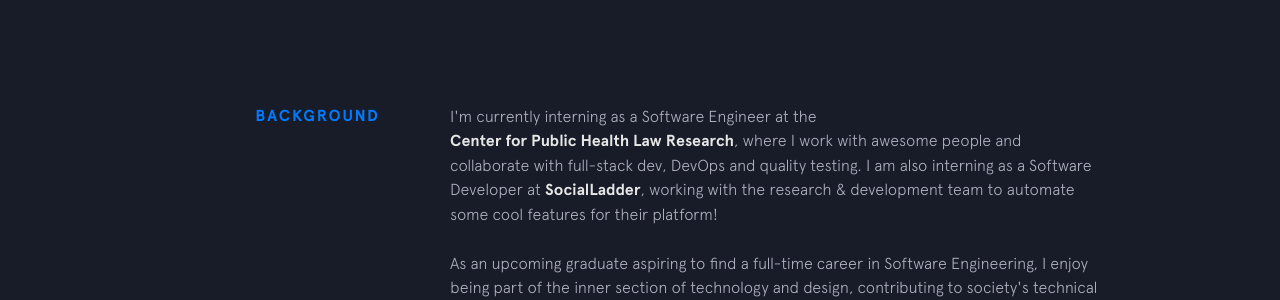
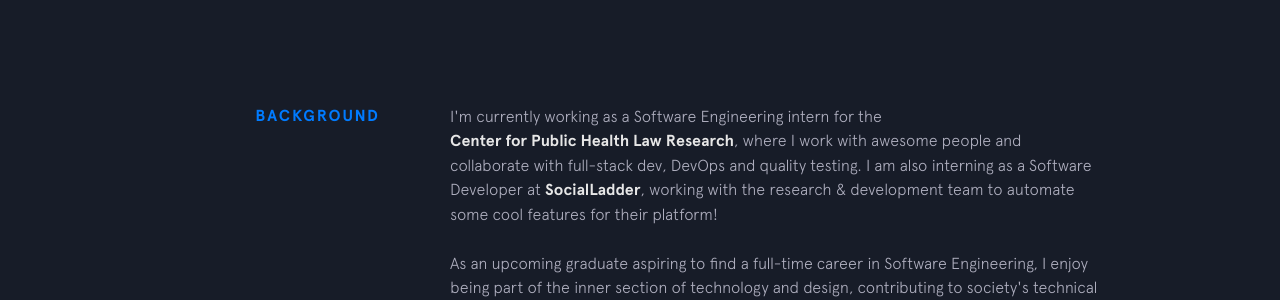
Before and after one commit to Faskyy/FahdK, a Jekyll site: the page built from index.html, in a window 1280 px wide. Shown: the part 896-1196 px from the top of the page. Built offline with Jekyll 4.4.1, drawn with Linux system fonts in a browser that asks for light colours; nearby versions of some CDN libraries.

Commit message:
Update background.html

```diff
--- a/_includes/background.html
+++ b/_includes/background.html
@@ -2,8 +2,7 @@
   <div class="section__title">Background</div>
   <div class="section__content">
     <p>
-      I'm currently interning as a Software Engineer at the
-      <a class="underline-link" href="http://publichealthlawresearch.org/" target="_blank">Center for Public Health Law Research</a>, where I work with awesome people and collaborate with full-stack dev, DevOps and quality testing.
+      I'm currently working as a Software Engineering intern for the <a class="underline-link" href="http://publichealthlawresearch.org/" target="_blank">Center for Public Health Law Research</a>, where I work with awesome people and collaborate with full-stack dev, DevOps and quality testing.
         I am also interning as a Software Developer at
       <a class="underline-link" href="https://socialladderapp.com/" target="_blank">SocialLadder</a>, working with the research & development team to automate some cool features for their platform!
 
```
